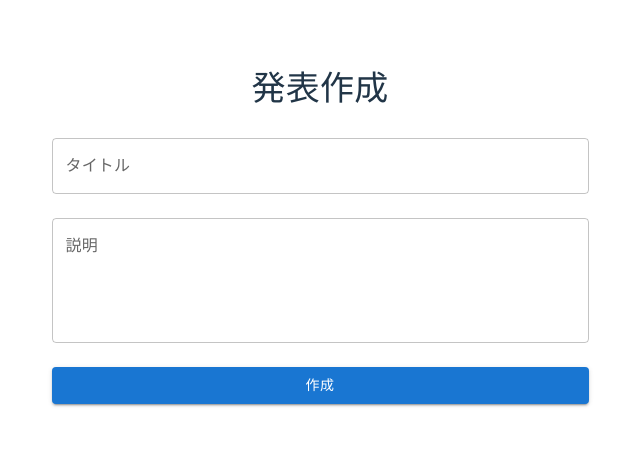
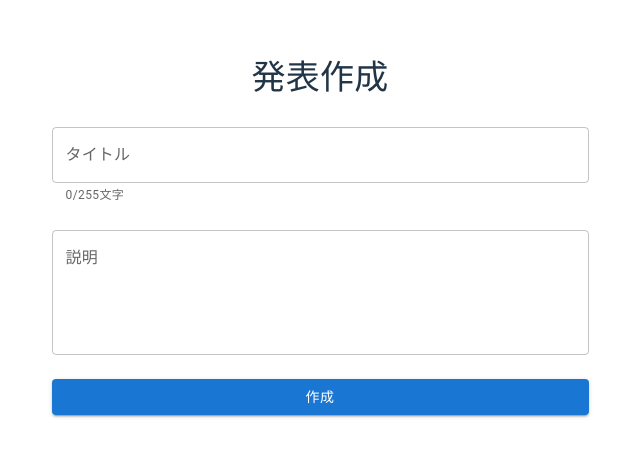
Before and after one commit to HiroLyra/presentation-reaction-app, a React app in the folder frontend/: page / in a window 1280 px wide. Shown: the part 164-620 px from the top of the page, without its empty margins (320-960 px from the left). Built offline with nearby package versions, Linux system fonts and the light colour scheme; the HTML template or start-up script is replaced by a standard one.

Commit message:
titleの型変更、255字以上にできないよう修正

```diff
--- a/frontend/src/pages/CreatePresentationPage.tsx
+++ b/frontend/src/pages/CreatePresentationPage.tsx
@@ -49,6 +49,10 @@ const CreatePresentationPage = () => {
           margin="normal"
           value={title}
           onChange={(e) => setTitle(e.target.value)}
+          slotProps={{
+            htmlInput: { maxLength: 255 },
+          }}
+          helperText={`${title.length}/255文字`}
         />
 
         <TextField
```
Also changed, not shown: 1 other file (tests, documents, lock files or other folders).
